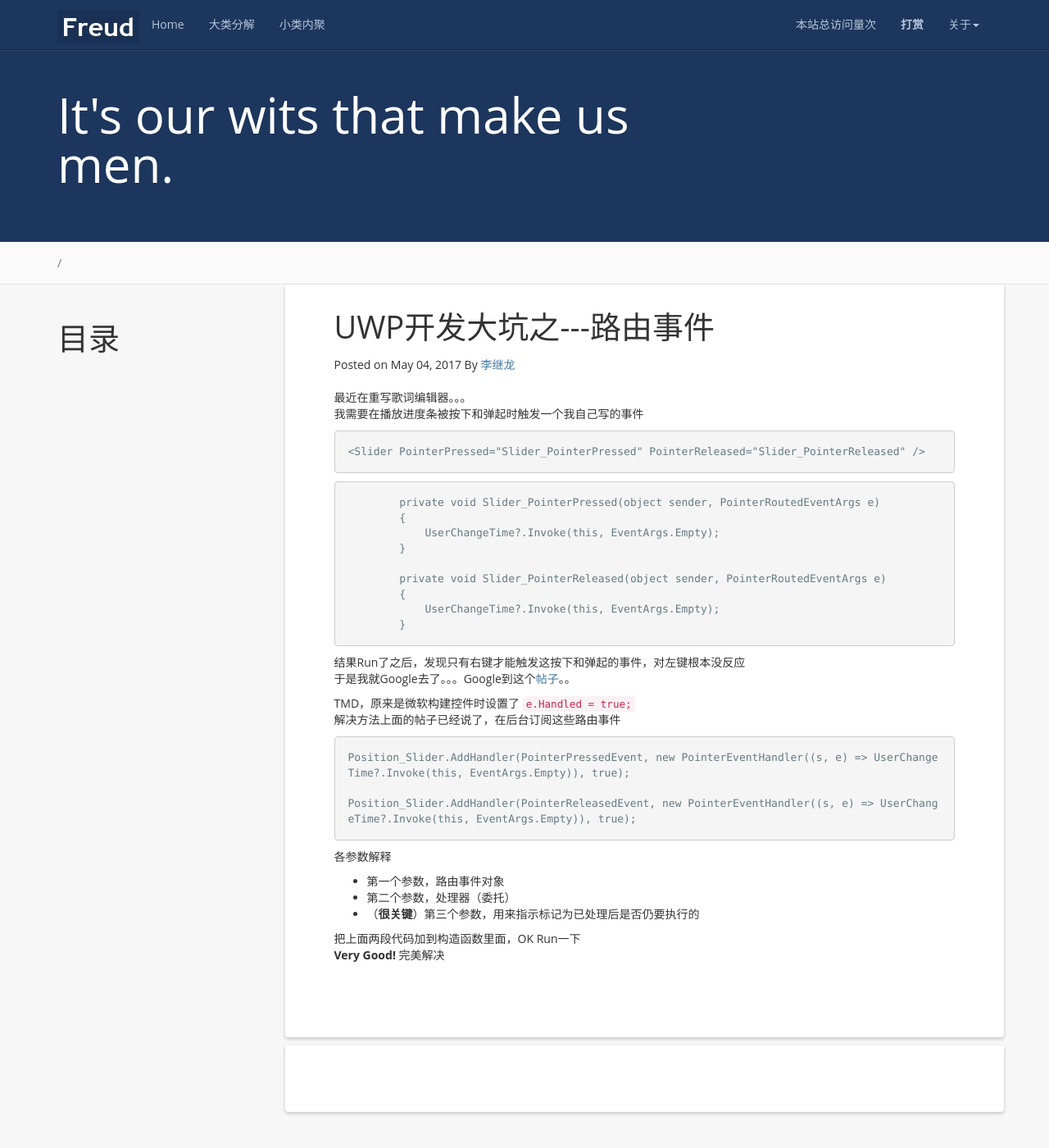
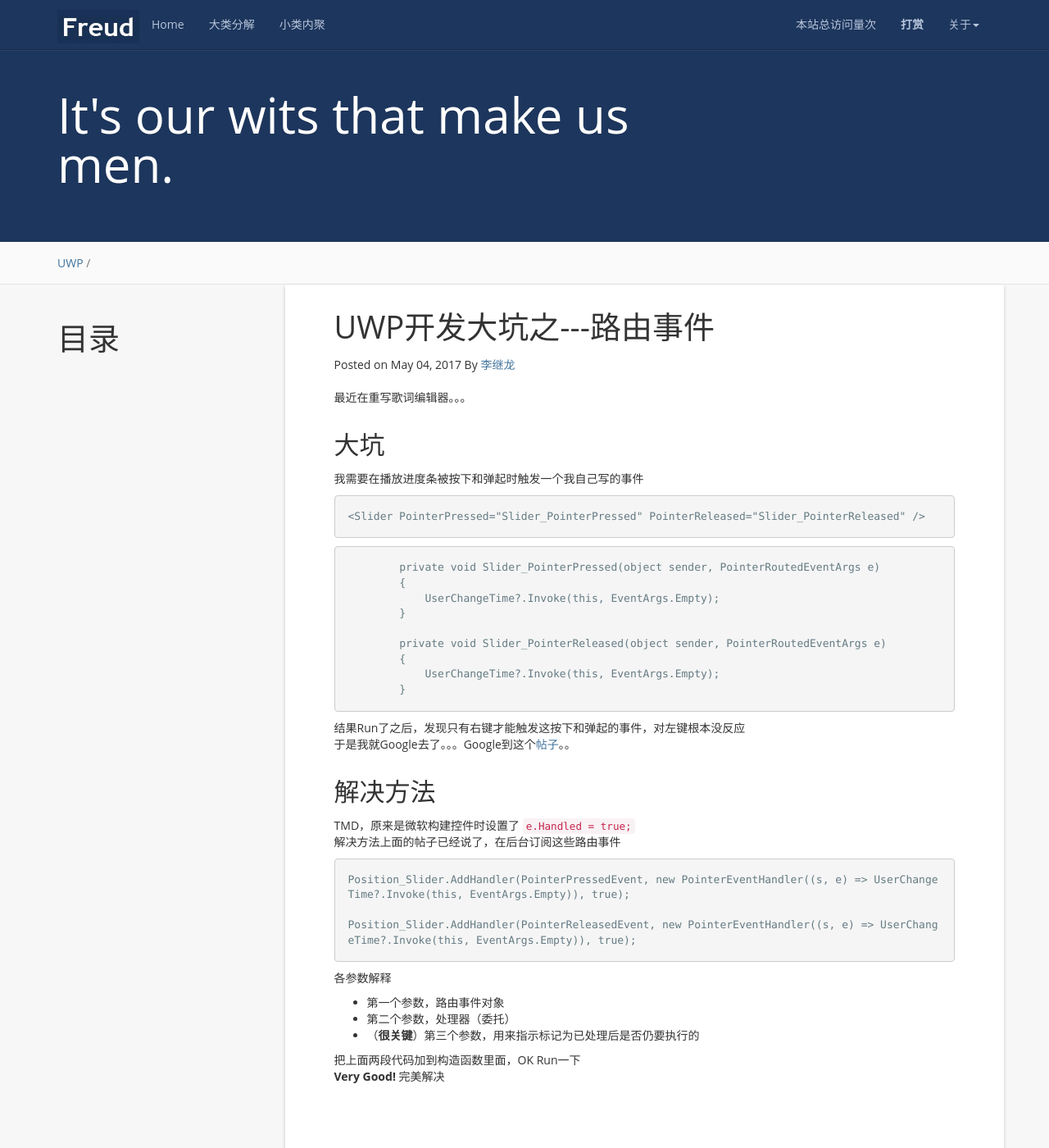
Before and after one commit to kljzndx/My-Blog, a Jekyll site: the page built from _posts/2017-05-04-UWP开发大坑之---路由事件.md, in a window 1280 px wide and 1400 px high. Shown: the whole window at 82% size. Built offline with Jekyll 4.4.1, drawn with Linux system fonts in a browser that asks for light colours; nearby versions of some CDN libraries; comment, search, counter and statistics services are not loaded.

Commit message:
增加分类

````diff
--- a/_posts/2017-05-04-UWP开发大坑之---路由事件.md
+++ b/_posts/2017-05-04-UWP开发大坑之---路由事件.md
@@ -1,10 +1,15 @@
 ---
 layout: post
 title: UWP开发大坑之---路由事件
+categories: UWP
 tags: [UWP,路由事件]
 ---
 
 最近在重写歌词编辑器。。。
+
+大坑
+----------------------------
+
 我需要在播放进度条被按下和弹起时触发一个我自己写的事件
 
 ```XAML
@@ -25,6 +30,9 @@ tags: [UWP,路由事件]
 结果Run了之后，发现只有右键才能触发这按下和弹起的事件，对左键根本没反应
 于是我就Google去了。。。Google到这个[帖子](http://stackoverflow.com/questions/14767020/pointerpressed-not-working-on-left-click)。。
 
+解决方法
+----------------------------
+
 TMD，原来是微软构建控件时设置了 `e.Handled = true;`
 解决方法上面的帖子已经说了，在后台订阅这些路由事件
 ```C#
````
